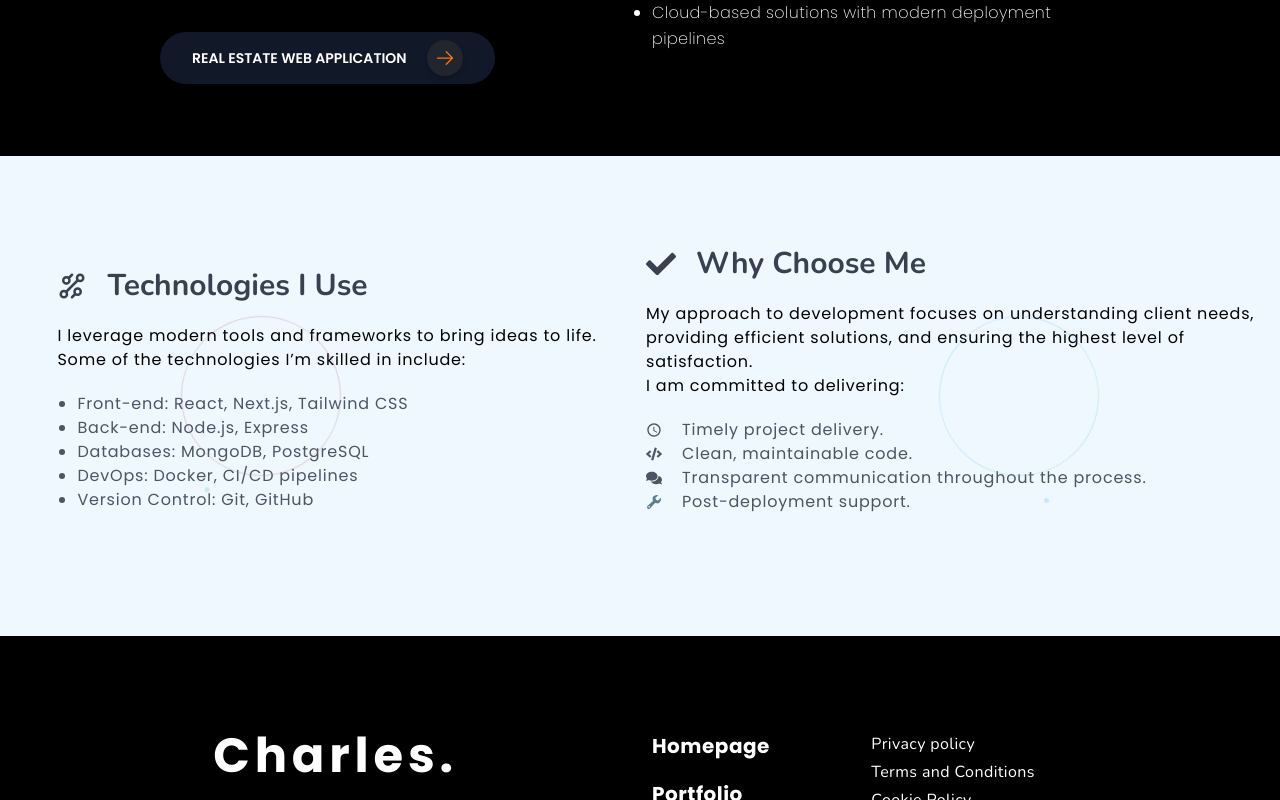
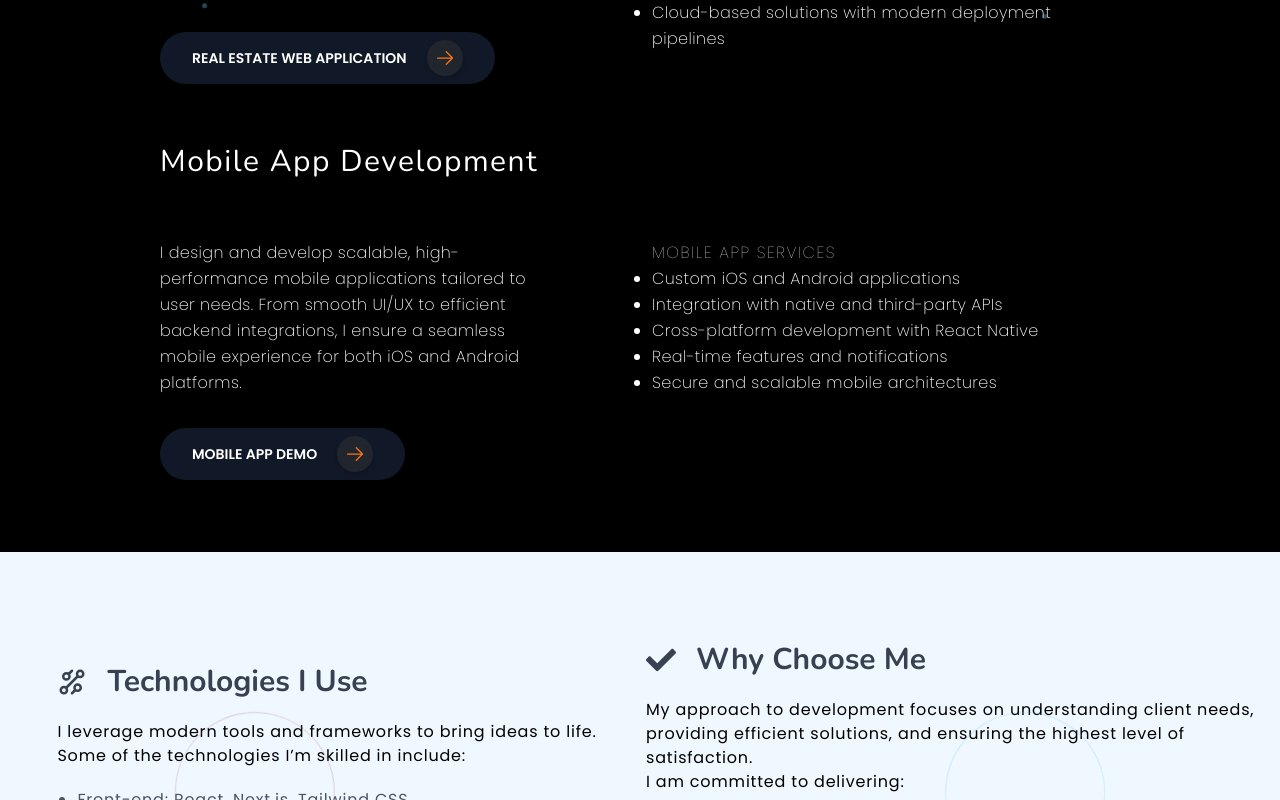
Before and after one commit to c-njoro/website-portfolio, a Next.js app: page /services/web-development in a window 1280 px wide. Shown: the part 1160-1960 px from the top of the page. Built offline with nearby package versions, Linux system fonts and the light colour scheme.

Commit message:
mobile dev desc

```diff
--- a/src/components/ServicesComponent.tsx
+++ b/src/components/ServicesComponent.tsx
@@ -212,7 +212,10 @@ const ServicesComponent = () => {
                   <p>smooth</p>
                 </div>
 
-                <button className="flex flex-row items-center justify-start gap-5  font-semibold uppercase tracking-wide rounded-full text-xs md:text-sm text-orange-500">
+                <button
+                  onClick={() => router.push("/services/web-development")}
+                  className="flex flex-row items-center justify-start gap-5  font-semibold uppercase tracking-wide rounded-full text-xs md:text-sm text-orange-500"
+                >
                   <p>Read more</p>
                   <svg
                     xmlns="http://www.w3.org/2000/svg"
@@ -259,7 +262,10 @@ const ServicesComponent = () => {
                   <p>All systems</p>
                 </div>
 
-                <button className="flex flex-row items-center justify-start gap-5  font-semibold uppercase tracking-wide rounded-full text-xs md:text-sm text-orange-500">
+                <button
+                  onClick={() => router.push("/services/web-development")}
+                  className="flex flex-row items-center justify-start gap-5  font-semibold uppercase tracking-wide rounded-full text-xs md:text-sm text-orange-500"
+                >
                   <p>Read more</p>
                   <svg
                     xmlns="http://www.w3.org/2000/svg"
--- a/src/components/WebDevelopment.tsx
+++ b/src/components/WebDevelopment.tsx
@@ -53,8 +53,8 @@ const WebDevelopment = () => {
         className="header w-full h-max flex flex-col justify-center items-center gap-8"
       >
         <h1 className="w-3/4 font-thin font-body md:text-7xl sm:text-6xl text-4xl leading-normal tracking-wide">
-          <span className="font-semibold">Website</span> and <br />{" "}
-          <span className="font-semibold">Web-App</span> development
+          <span className="font-semibold">Web</span> and <br />{" "}
+          <span className="font-semibold">Mobile</span> development
         </h1>
 
         <div className="btn w-3/4">
@@ -210,6 +210,70 @@ const WebDevelopment = () => {
             <li>Cloud-based solutions with modern deployment pipelines</li>
           </ul>
         </motion.div>
+
+        <div className="w-3/4 h-max flex flex-row justify-start items-center">
+          <h2 className="font-light font-heading sm:text-3xl text-2xl tracking-wider md:py-3">
+            Mobile App Development
+          </h2>
+        </div>
+
+        <motion.div
+          initial={{ opacity: 0, y: 100 }}
+          whileInView={{ opacity: 1, y: 0 }}
+          transition={{
+            duration: 2,
+            ease: "easeInOut",
+            type: "spring",
+            stiffness: 100,
+          }}
+          className="w-3/4 h-max grid grid-cols-1 gap-8 lg:gap-0 lg:grid-cols-2 text-sm sm:text-base"
+        >
+          <div className="w-full h-max flex flex-col justify-start items-start gap-8">
+            <p className="sm:w-4/5 w-full font-body tracking-wide leading-relaxed font-extralight">
+              I design and develop scalable, high-performance mobile
+              applications tailored to user needs. From smooth UI/UX to
+              efficient backend integrations, I ensure a seamless mobile
+              experience for both iOS and Android platforms.
+            </p>
+            <Link
+              target="_blank"
+              href="https://github.com/c-njoro/Meditation-app"
+              className="w-max px-8 py-2 h-max flex flex-row gap-5 justify-start items-center bg-gray-900 rounded-full shadow-lg"
+            >
+              <p className="uppercase text-sm font-semibold font-body">
+                Mobile App Demo
+              </p>
+              <svg
+                xmlns="http://www.w3.org/2000/svg"
+                fill="none"
+                viewBox="0 0 24 24"
+                strokeWidth={1.5}
+                stroke="currentColor"
+                className="icon bg-white sm:size-9 size-7 p-2 text-orange-500 rounded-full shadow-md"
+                style={{
+                  backgroundColor: "rgba(55, 55, 55, 0.449)",
+                }}
+              >
+                <path
+                  strokeLinecap="round"
+                  strokeLinejoin="round"
+                  d="M13.5 4.5 21 12m0 0-7.5 7.5M21 12H3"
+                />
+              </svg>
+            </Link>
+          </div>
+
+          <ul className="font-body tracking-wide leading-relaxed font-extralight list-disc pl-3">
+            <p className="font-thin uppercase tracking-widest">
+              Mobile App Services
+            </p>
+            <li>Custom iOS and Android applications</li>
+            <li>Integration with native and third-party APIs</li>
+            <li>Cross-platform development with React Native</li>
+            <li>Real-time features and notifications</li>
+            <li>Secure and scalable mobile architectures</li>
+          </ul>
+        </motion.div>
       </div>
 
       <div
```
